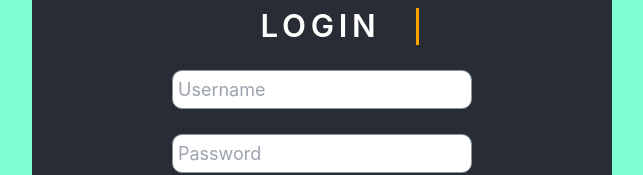
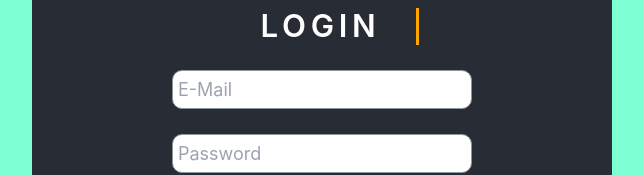
Before and after one commit to Punit173/Login-Page-Using-react-, a React (Create React App) app: page / in a window 1280 px wide. Both pictures are taken after a click on the button "LogIn". Shown: the part 216-391 px from the top of the page, without its empty margins (318-961 px from the left). Built offline with nearby package versions, Linux system fonts and the light colour scheme.

Commit message:
all files

```diff
--- a/src/components/Home.js
+++ b/src/components/Home.js
@@ -102,7 +102,7 @@ export default function Home() {
         <div className={action==="Login"?"show login":"hide"}>
             <form action="" className='login'>
                 <h1>LOGIN</h1>
-                <input type="text" name='username' id='' placeholder='Username' required onChange={event=>setValues1(prev=>({ ...prev,email: event.target.value}))}/>
+                <input type="text" name='username' id='' placeholder='E-Mail' required onChange={event=>setValues1(prev=>({ ...prev,email: event.target.value}))}/>
                 <input type="password" name="password" placeholder='Password' id="showpass" required onChange={event=>setValues1(prev=>({ ...prev,pass: event.target.value}))}/>
                 <p className='error'>{errorMsg}</p>
                 <p className='forg-pass'><a href=""><span>Click Here</span></a> to forget password</p>
```
